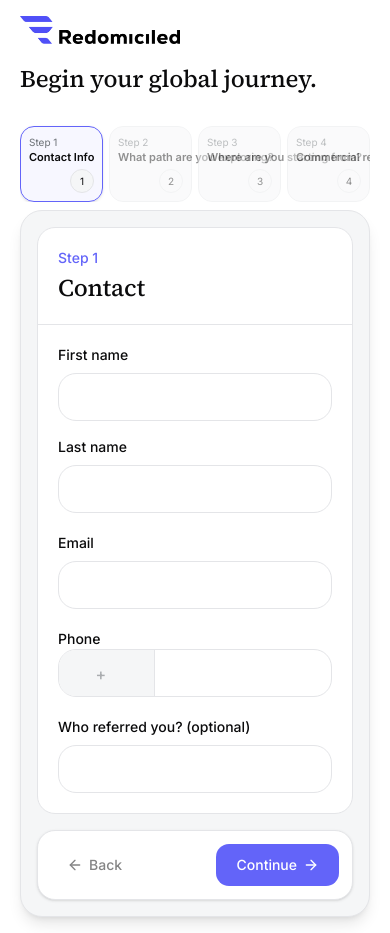
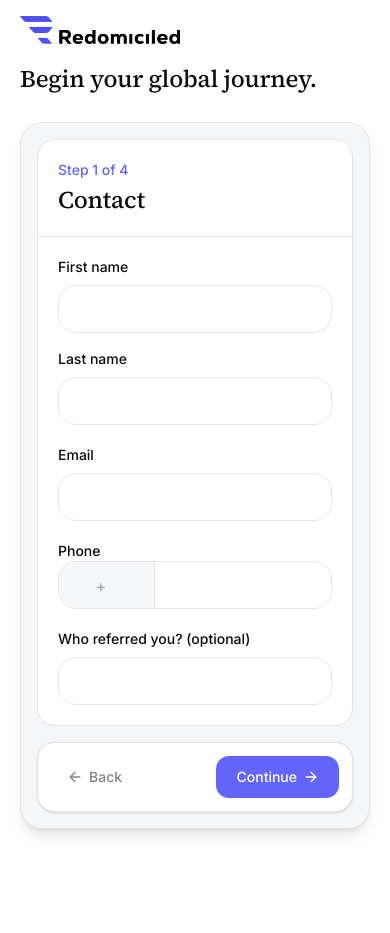
Before and after one commit to Redomiciled/forms, a Next.js app: page / in a window 390 px wide. After the commit the page ends 845 px from the top, so only its background shows below. Built offline with nearby package versions, Linux system fonts and the light colour scheme.

Commit message:
fix(start-here): simplify mobile step progress

```diff
--- a/src/components/start-here-form.tsx
+++ b/src/components/start-here-form.tsx
@@ -332,7 +332,12 @@ export function StartHereForm() {
             <div className="flex items-start justify-between gap-4">
               <div>
                 <p className="text-brand text-sm font-medium">
-                  {currentStep.eyebrow}
+                  <span className="sm:hidden">
+                    Step {stepIndex + 1} of {steps.length}
+                  </span>
+                  <span className="hidden sm:inline">
+                    {currentStep.eyebrow}
+                  </span>
                 </p>
                 <h2 className="font-heading text-ink mt-1 text-2xl font-medium">
                   {getStepTitle(currentStep.id)}
--- a/src/components/start-here/sidebar.tsx
+++ b/src/components/start-here/sidebar.tsx
@@ -67,7 +67,7 @@ export function StartHereSidebar({
         </div>
       </div>
 
-      <ol className="grid grid-cols-4 gap-1.5 lg:grid-cols-1 lg:gap-3">
+      <ol className="hidden grid-cols-4 gap-1.5 sm:grid lg:grid-cols-1 lg:gap-3">
         {steps.map((step, index) => {
           const active = index === stepIndex;
           const complete = completedSteps.has(step.id);
```
Also changed, not shown: scripts/check-mobile-layout.mts.
